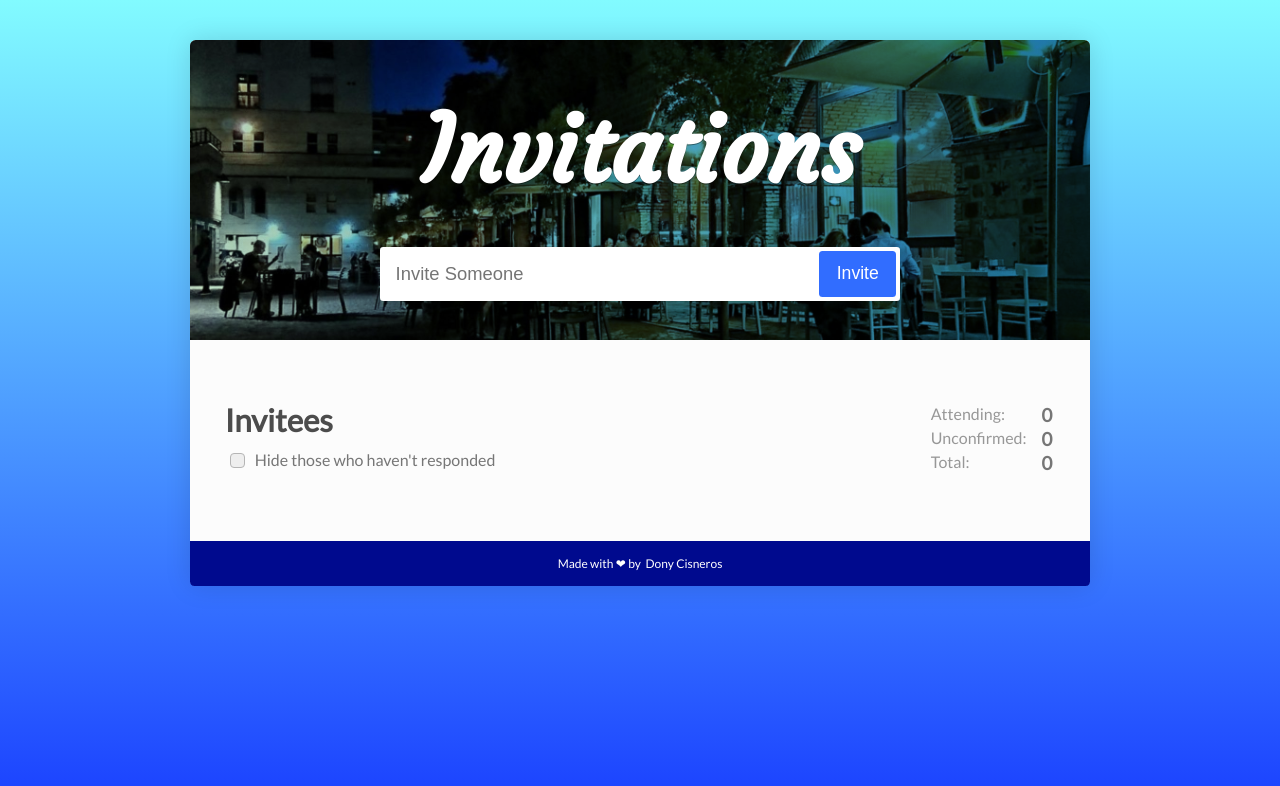
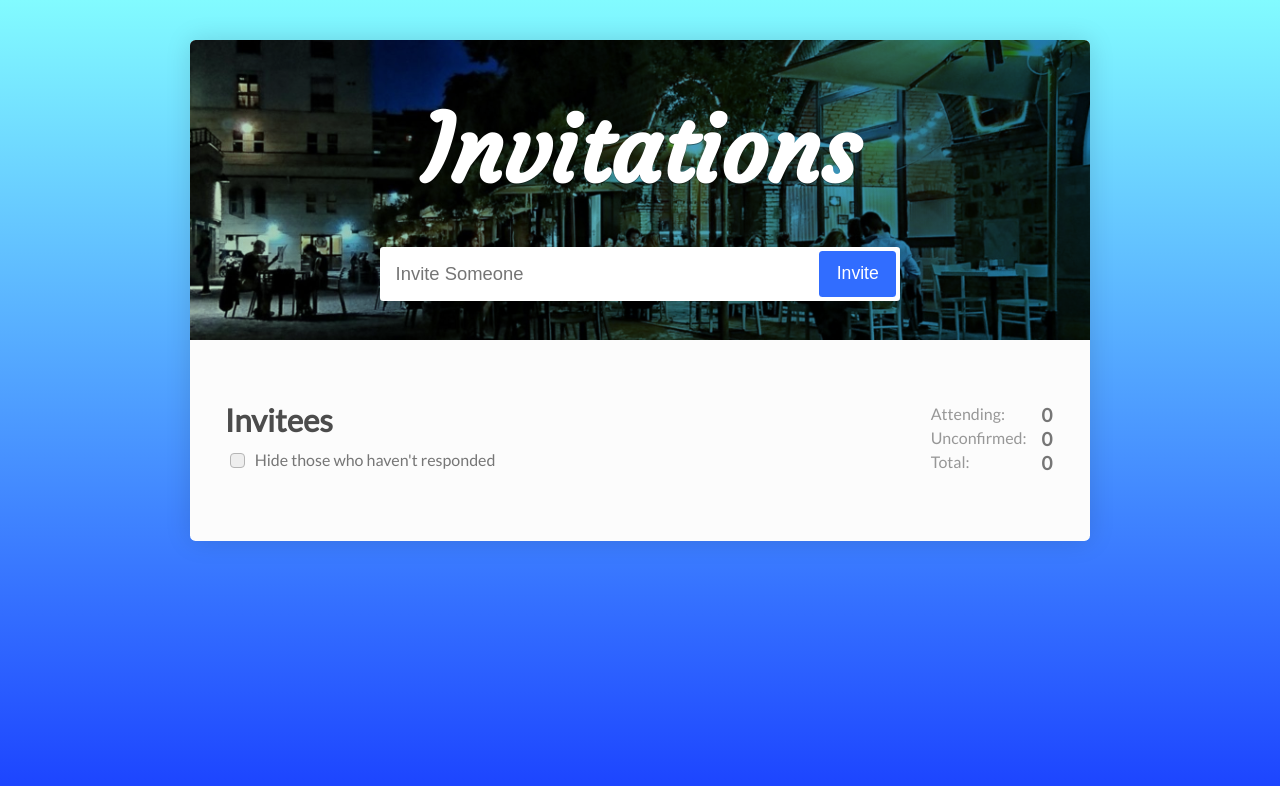
Before and after one commit to donycisne/invitations, a React (Create React App) app: page / in a window 1280 px wide. Shown: the top 786 px of the page. Built offline with nearby package versions, Linux system fonts and the light colour scheme.

Commit message:
Comment Footer

```diff
--- a/src/components/App.js
+++ b/src/components/App.js
@@ -2,13 +2,13 @@ import React from 'react';
 
 import Header from './Header'
 import MainContent from './MainContent'
-import Footer from './Footer'
+// import Footer from './Footer'
 
 const App = () => (
   <div className="invitations">
     <Header />
     <MainContent />
-    <Footer />
+    {/* <Footer /> */}
   </div>
 );
 
```
